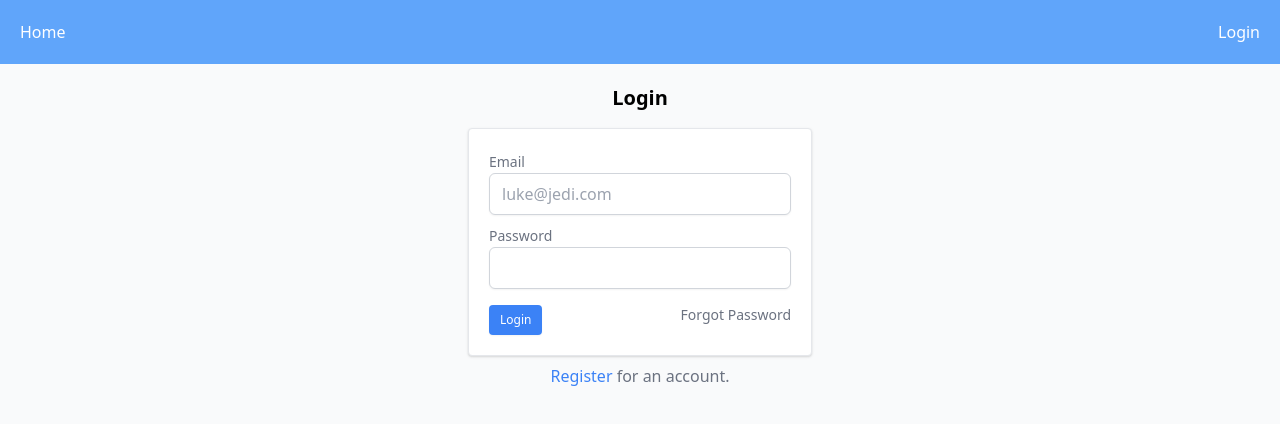
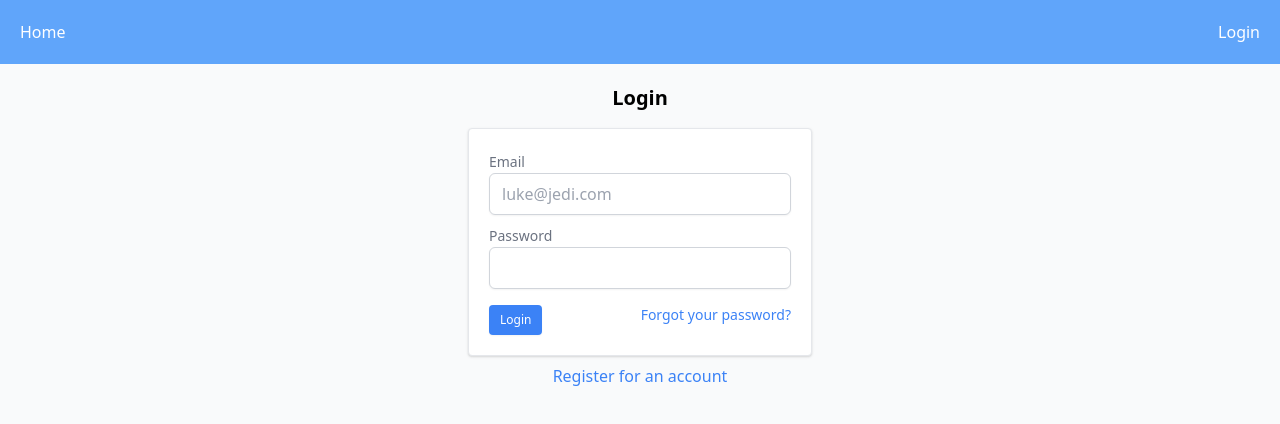
Before and after one commit to garethredfern/laravel-vue, a Vue app: page /login in a window 1280 px wide. Shown: the top 424 px of the page. Built offline with nearby package versions, Linux system fonts and the light colour scheme; no server answers.

Commit message:
add link styles

```diff
--- a/src/components/LoginForm.vue
+++ b/src/components/LoginForm.vue
@@ -23,8 +23,10 @@
       </div>
       <div class="flex justify-between">
         <BaseBtn type="submit" text="Login" />
-        <router-link to="/forgot-password" class="text-sm text-gray-500"
-          >Forgot Password</router-link
+        <router-link
+          to="/forgot-password"
+          class="text-sm text-blue-500 transition hover:text-blue-600"
+          >Forgot your password?</router-link
         >
       </div>
     </form>
--- a/src/views/Login.vue
+++ b/src/views/Login.vue
@@ -3,8 +3,11 @@
     <h2 class="mb-4 text-xl font-bold text-center">Login</h2>
     <LoginForm />
     <p class="mt-2 text-center text-gray-500">
-      <router-link to="/register" class="text-blue-500">Register</router-link>
-      for an account.
+      <router-link
+        to="/register"
+        class="text-blue-500 transition hover:text-blue-600"
+        >Register for an account</router-link
+      >
     </p>
   </div>
 </template>
```
